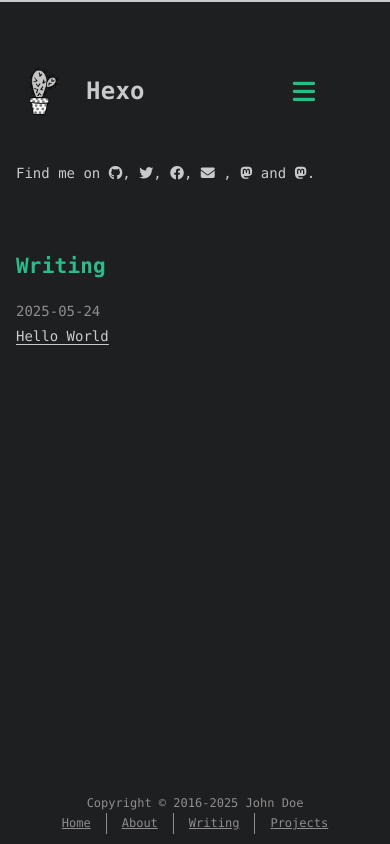
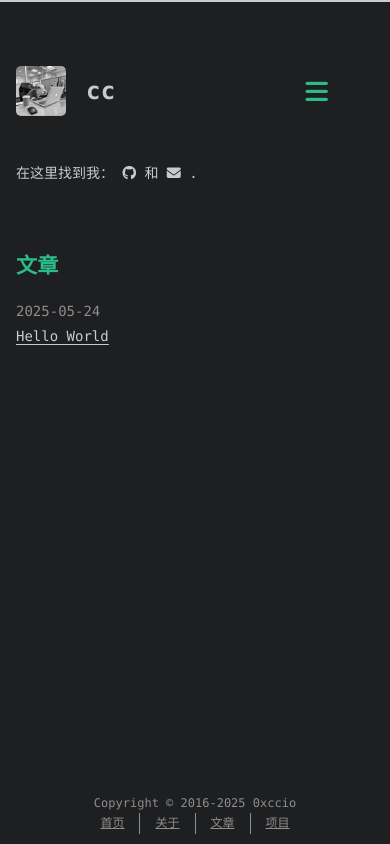
Before and after one commit to 0xccio/0xccio.github.io, a plain HTML site: page index.html in a window 390 px wide. Drawn offline with nearby package versions, Linux system fonts and the light colour scheme; a web font is replaced by a local one.

Commit message:
Site updated: 2025-05-24 16:56:54

```diff
--- a/index.html
+++ b/index.html
@@ -1,5 +1,5 @@
 <!DOCTYPE html>
-<html lang=en>
+<html lang=zh>
 <head>
     <!-- so meta -->
     <meta charset="utf-8">
@@ -7,11 +7,11 @@
     <meta name="HandheldFriendly" content="True">
     <meta name="viewport" content="width=device-width, initial-scale=1, maximum-scale=5" />
     <meta property="og:type" content="website">
-<meta property="og:title" content="Hexo">
+<meta property="og:title" content="cc">
 <meta property="og:url" content="https://0xccio.github.io/index.html">
-<meta property="og:site_name" content="Hexo">
-<meta property="og:locale" content="en_US">
-<meta property="article:author" content="John Doe">
+<meta property="og:site_name" content="cc">
+<meta property="og:locale" content="zh_CN">
+<meta property="article:author" content="0xccio">
 <meta name="twitter:card" content="summary">
 
 
@@ -32,7 +32,7 @@
 
 
     <!-- title -->
-    <title>Hexo</title>
+    <title>cc</title>
     <!-- async scripts -->
     <!-- Google Analytics -->
 
@@ -61,26 +61,26 @@
   <a class="u-url u-uid" href="/">
 
 
-      <img id="logo" alt class="u-logo" src="/images/logo.png" />
+      <img id="logo" alt class="u-logo" src="/images/favicon.jpg" />
 
 
     <div id="title">
-      <h1 class="p-name">Hexo</h1>
+      <h1 class="p-name">cc</h1>
     </div>
   </a>
   <div id="nav">
     <ul>
       <li class="icon">
-        <a href="#" aria-label="Menu"><i class="fa-solid fa-bars fa-2x"></i></a>
+        <a href="#" aria-label="目录"><i class="fa-solid fa-bars fa-2x"></i></a>
       </li>
       <!--
-     --><li><a href="/">Home</a></li><!--
+     --><li><a href="/">首页</a></li><!--
    --><!--
-     --><li><a href="/about/">About</a></li><!--
+     --><li><a href="/about/">关于</a></li><!--
    --><!--
-     --><li><a href="/archives/">Writing</a></li><!--
+     --><li><a href="/archives/">文章</a></li><!--
    --><!--
-     --><li><a target="_blank" rel="noopener" href="http://github.com/probberechts">Projects</a></li><!--
+     --><li><a target="_blank" rel="noopener" href="https://github.com/0xccio">项目</a></li><!--
    -->
     </ul>
   </div>
@@ -91,61 +91,25 @@
 
 
     <p>
-      Find me on
+      在这里找到我：
 
 
 
 
 
-          <a class="icon u-url" target="_blank" rel="noopener me" href="http://github.com/probberechts/cactus-dark" aria-label="github" title="github">
+          <a class="icon u-url" target="_blank" rel="noopener me" href="https://github.com/0xccio" aria-label="github" title="github">
             <i class="fa-brands fa-github"></i><!--
       ---></a><!--
     ---><!--
-    --->,
+    ---> 和
 
 
 
 
-          <a class="icon u-url" target="_blank" rel="noopener me" href="/" aria-label="twitter" title="twitter">
-            <i class="fa-brands fa-twitter"></i><!--
-      ---></a><!--
-    ---><!--
-    --->,
-
-
-
-
-          <a class="icon u-url" target="_blank" rel="noopener me" href="/" aria-label="facebook" title="facebook">
-            <i class="fa-brands fa-facebook"></i><!--
-      ---></a><!--
-    ---><!--
-    --->,
-
-
-
-
-          <a class="icon u-email" target="_blank" rel="noopener" href="mailto:name@email.com" aria-label="mail" title="mail">
+          <a class="icon u-email" target="_blank" rel="noopener" href="mailto:c.c@u.nus.edu" aria-label="mail" title="mail">
             <i class="fa-solid fa-envelope"></i><!--
       ---></a>
         <!--
-    --->,
-
-
-
-
-          <a class="icon u-url" target="_blank" rel="noopener me" href="https://mastodon.social/@alice" aria-label="mastodon.social" title="mastodon.social">
-            <i class="fa-brands fa-mastodon"></i><!--
-      ---></a><!--
-    ---><!--
-    ---> and
-
-
-
-
-          <a class="icon u-url" target="_blank" rel="noopener me" href="https://fosstodon.org/@alice" aria-label="fosstodon.org" title="fosstodon.org">
-            <i class="fa-brands fa-mastodon"></i><!--
-      ---></a><!--
-    ---><!--
     --->.
 
 
@@ -154,7 +118,7 @@
 </section>
 
 <section id="writing">
-  <span class="h1"><a href="/archives/">Writing</a></span>
+  <span class="h1"><a href="/">文章</a></span>
 
   <ul class="post-list">
 
@@ -195,19 +159,19 @@
 
 
     2016-2025
-    John Doe
+    0xccio
   </div>
   <div class="footer-right">
     <nav>
       <ul>
         <!--
-       --><li><a href="/">Home</a></li><!--
+       --><li><a href="/">首页</a></li><!--
      --><!--
-       --><li><a href="/about/">About</a></li><!--
+       --><li><a href="/about/">关于</a></li><!--
      --><!--
-       --><li><a href="/archives/">Writing</a></li><!--
+       --><li><a href="/archives/">文章</a></li><!--
      --><!--
-       --><li><a target="_blank" rel="noopener" href="http://github.com/probberechts">Projects</a></li><!--
+       --><li><a target="_blank" rel="noopener" href="https://github.com/0xccio">项目</a></li><!--
      -->
       </ul>
     </nav>
```
Also changed, not shown: 2025/05/24/hello-world/index.html (+33 -33 lines), 404.html (+18 -18 lines), archives/2025/05/index.html (+18 -18 lines), archives/2025/index.html (+18 -18 lines), archives/index.html (+18 -18 lines), images/favicon.jpg (added).
